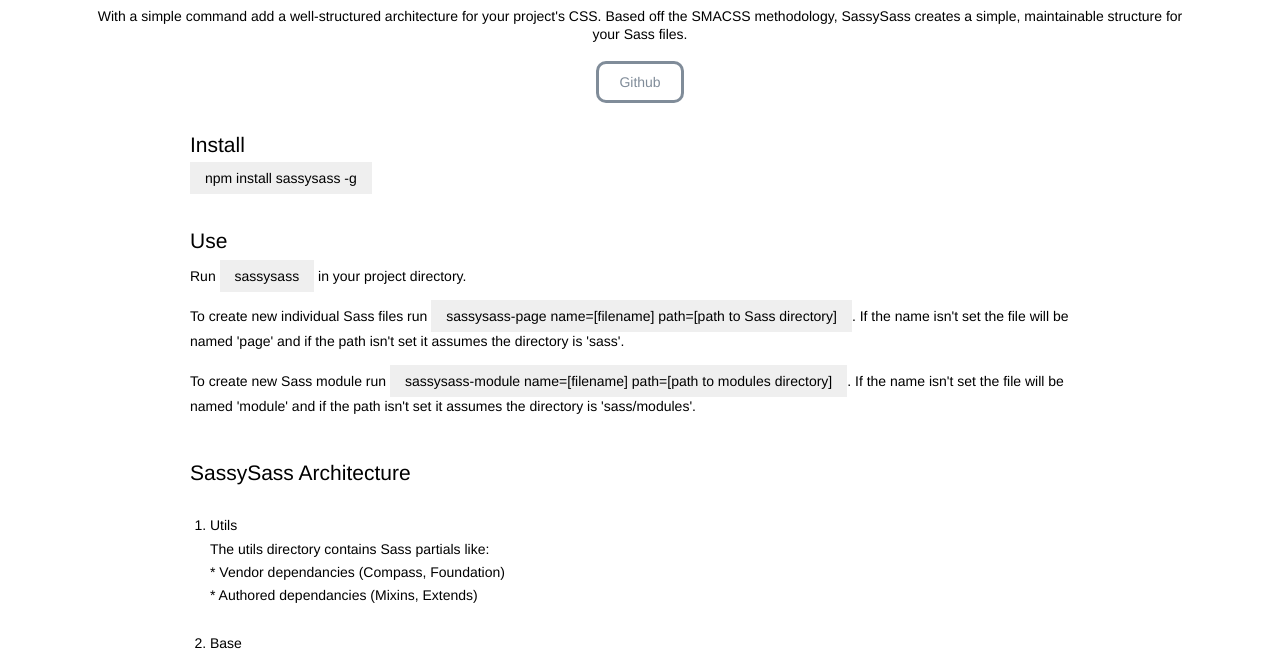
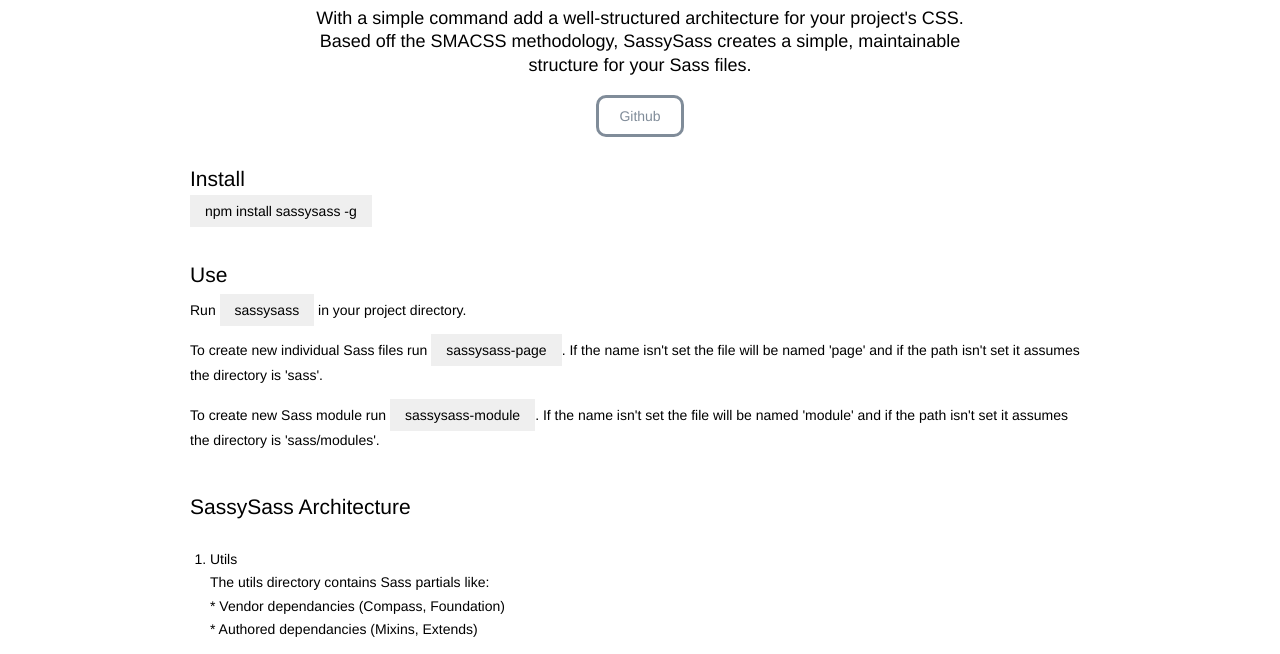
Before and after one commit to ryanburgess/sassysass-site, a website: page index.html in a window 1280 px wide. Shown: the part 130-784 px from the top of the page. Drawn offline with Linux system fonts and the light colour scheme.

Commit message:
update content for instructions to use sassy sass

```diff
--- a/index.html
+++ b/index.html
@@ -39,8 +39,8 @@
             <div class="doc-block">
               <h2>Use</h2>
               <p>Run <span class="code">sassysass</span> in your project directory.</p>
-              <p>To create new individual Sass files run <span class="code">sassysass-page name=[filename] path=[path to Sass directory]</span>. If the name isn't set the file will be named 'page' and if the path isn't set it assumes the directory is 'sass'.</p>
-              <p>To create new Sass module run <span class="code">sassysass-module name=[filename] path=[path to modules directory]</span>. If the name isn't set the file will be named 'module' and if the path isn't set it assumes the directory is 'sass/modules'.</p>
+              <p>To create new individual Sass files run <span class="code">sassysass-page</span>. If the name isn't set the file will be named 'page' and if the path isn't set it assumes the directory is 'sass'.</p>
+              <p>To create new Sass module run <span class="code">sassysass-module</span>. If the name isn't set the file will be named 'module' and if the path isn't set it assumes the directory is 'sass/modules'.</p>
             </div>
             <div class="doc-block">
               <h2>SassySass Architecture</h2>
--- a/sass/modules/_heading.scss
+++ b/sass/modules/_heading.scss
@@ -8,6 +8,14 @@
 .heading {
   @include rem("margin-top", 80);
   text-align: center;
+
+  .row{
+    max-width:700px;
+  }
+
+  p{
+    @include rem("font-size", 18);
+  }
 
   h1{
     color: $pink;
```
Also changed, not shown: build/css/style.css.
